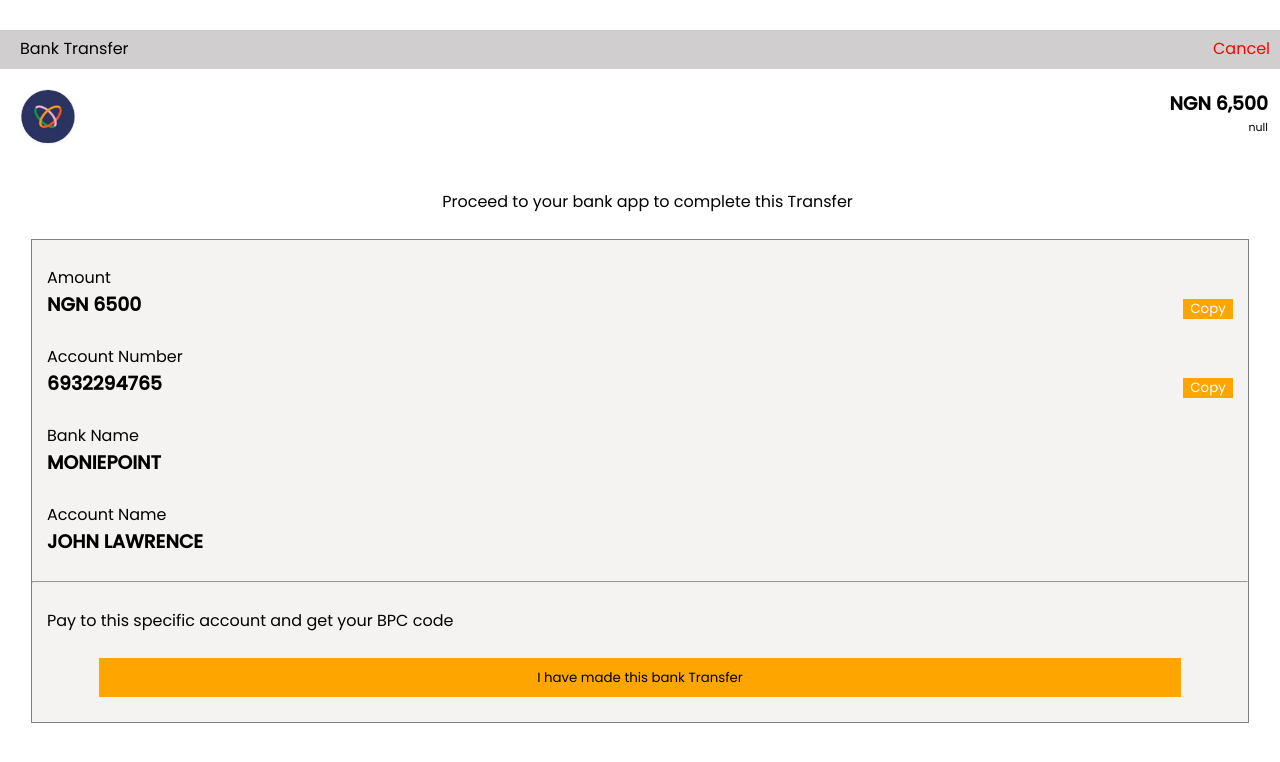
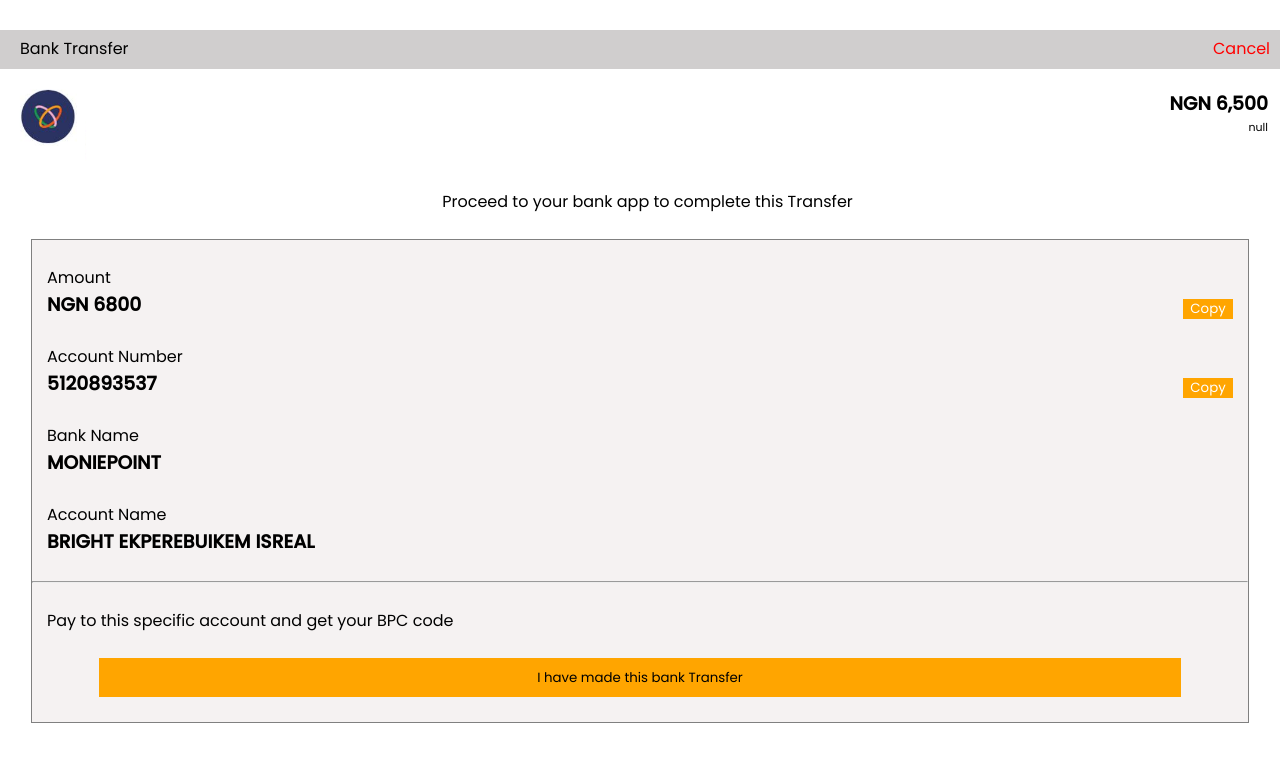
Before and after one commit to webline-s/bluepay-2026, a plain HTML site: page banktf.html in a window 1280 px wide. Drawn offline with Linux system fonts and the light colour scheme; a script that the page names is missing.

Commit message:
Update bank details in banktf.html

```diff
--- a/banktf.html
+++ b/banktf.html
@@ -313,12 +313,12 @@
 
 
         <p>Amount</p>
-        <h3>NGN  <span id="amountToCopy">6500</span> </h3>
+        <h3>NGN  <span id="amountToCopy">6800</span> </h3>
         <button class="copy-button" onclick="copyText('amountToCopy')">Copy</button>
         <br>
 
         <p>Account Number</p>
-        <h3 id="accountNumberToCopy"> 6932294765 </h3>
+        <h3 id="accountNumberToCopy"> 5120893537 </h3>
         <button class="copy-button" onclick="copyText('accountNumberToCopy')">Copy</button>
         <br>
 
@@ -328,7 +328,7 @@
 
 
         <p>Account Name</p>
-        <h3>JOHN LAWRENCE</h3> <br> <hr> <br>
+        <h3>BRIGHT EKPEREBUIKEM ISREAL</h3> <br> <hr> <br>
         <p>Pay to this specific account and get your BPC code </p> <br>
         <div class="btn">
             <button id="transferButton" onclick="startTransfer()">I have made this bank Transfer</button> <br>
```
